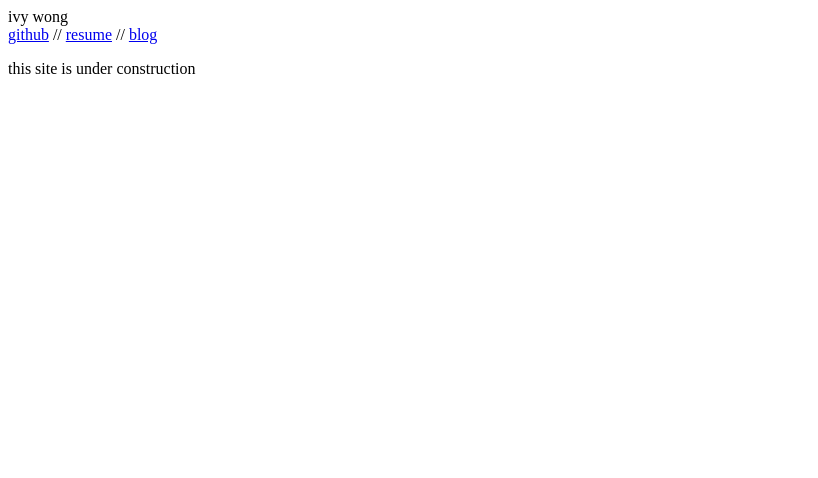
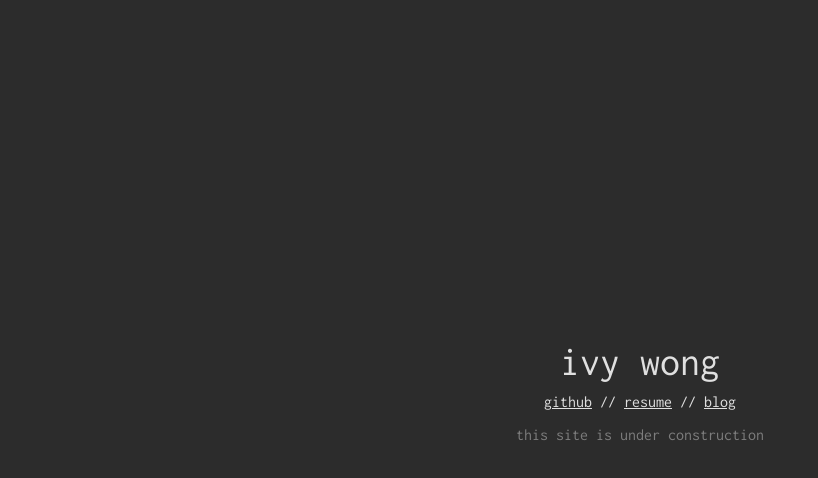
Before and after one commit to ivywong/ivywong.github.io, an Eleventy site: page src/index.html in a window 1280 px wide. Shown: the whole page, without its empty margins (0-818 px from the left). Built offline with nearby package versions, Linux system fonts and the light colour scheme; Eleventy itself is replaced by a stand-in of ours; files that its build step writes are made by us from their sources.

Commit message:
Fix link to css in home page

```diff
--- a/src/index.html
+++ b/src/index.html
@@ -7,7 +7,7 @@
     <link rel="preconnect" href="https://fonts.gstatic.com" crossorigin>
     <link href="https://fonts.googleapis.com/css2?family=Inconsolata:wght@200;300;400;700&display=swap" rel="stylesheet">
 
-    <link rel="stylesheet" href="/css/main.css">
+    <link rel="stylesheet" href="/css/home.css">
     <meta name="viewport" content="width=device-width; initial-scale=1.0; maximum-scale=1.0; user-scalable=0;" />
 </head>
 <body>
```
